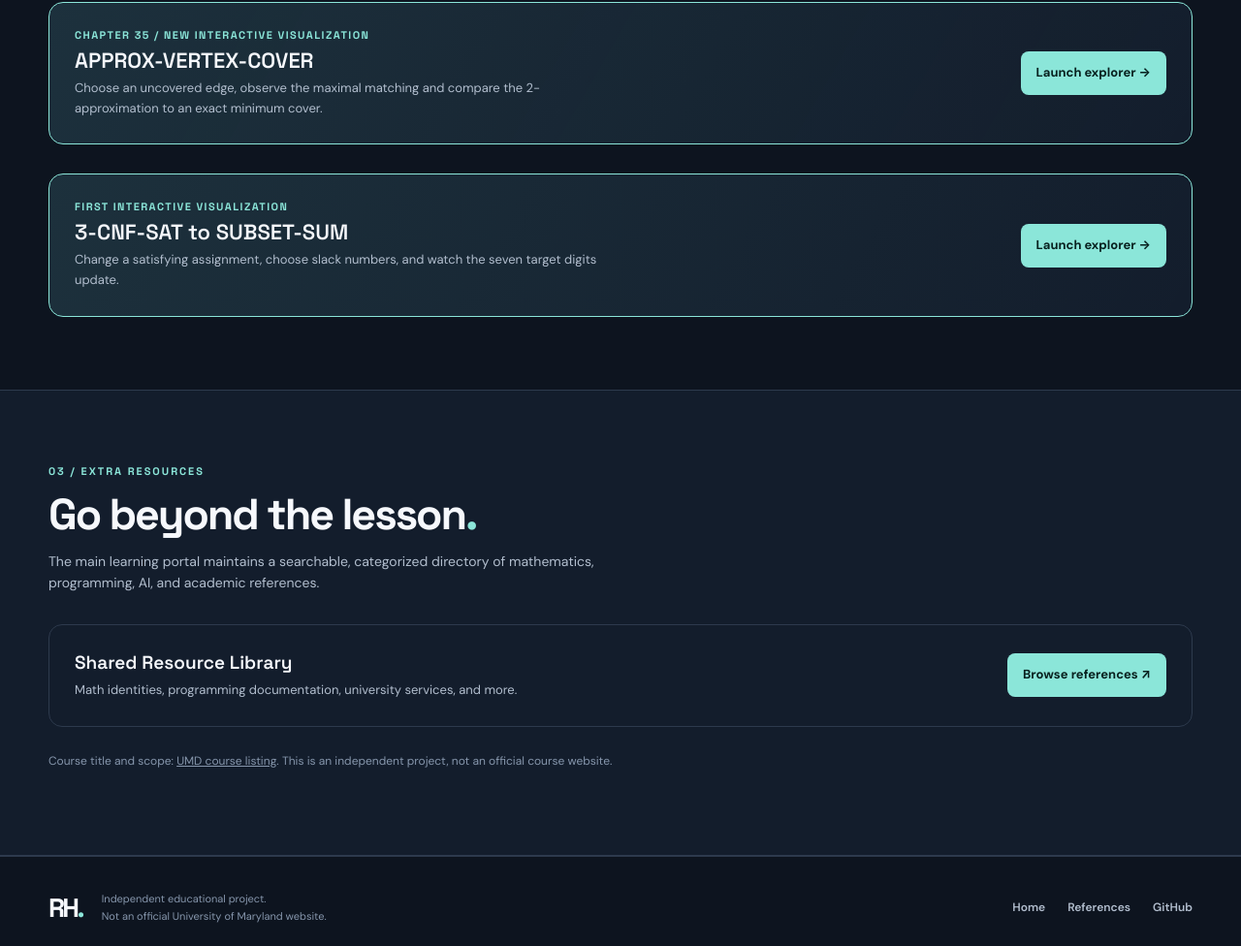
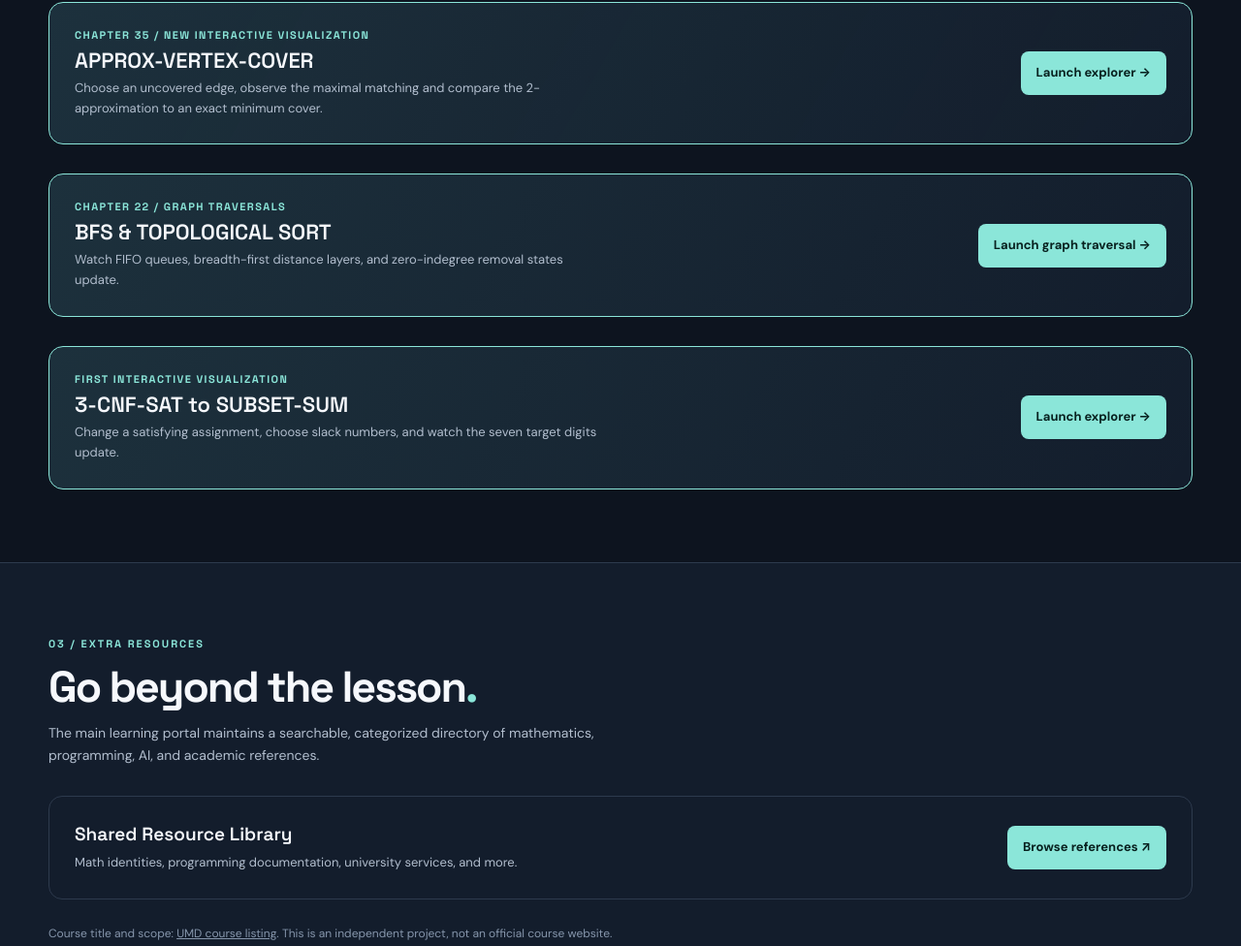
Before and after one commit to RHHanson-UMD/ENEE-641, a website: page site/index.html in a window 1280 px wide. Shown: the part 1550-2526 px from the top of the page at 97% size. Drawn offline with Linux system fonts and the light colour scheme.

Commit message:
Add Chapter 22 graph traversal explorer link

```diff
--- a/site/index.html
+++ b/site/index.html
@@ -18,6 +18,7 @@
  </div></section>
  <section class="course-section" id="topics"><div class="container"><div class="section-label">02 / SUBJECT MAP</div><h2>What we'll explore<span class="period">.</span></h2><p class="section-copy">Planned topic areas. Materials and interactive modules will be added incrementally.</p><div class="topics"><div class="topic"><span>01</span>Logic and proof methods</div><div class="topic"><span>02</span>Graph theory and algorithms</div><div class="topic"><span>03</span>Combinatorics and sets</div><div class="topic"><span>04</span>Complexity and NP-completeness</div></div>
  <div class="demo-card"><div><div class="demo-kicker">CHAPTER 35 / NEW INTERACTIVE VISUALIZATION</div><h3>APPROX-VERTEX-COVER</h3><p>Choose an uncovered edge, observe the maximal matching and compare the 2-approximation to an exact minimum cover.</p></div><a class="demo-btn" href="./visualizations/vertex-cover.html">Launch explorer &rarr;</a></div>
+ <div class="demo-card"><div><div class="demo-kicker">CHAPTER 22 / GRAPH TRAVERSALS</div><h3>BFS &amp; TOPOLOGICAL SORT</h3><p>Watch FIFO queues, breadth-first distance layers, and zero-indegree removal states update.</p></div><a class="demo-btn" href="./visualizations/graph-traversal.html">Launch graph traversal &rarr;</a></div>
  <div class="demo-card"><div><div class="demo-kicker">FIRST INTERACTIVE VISUALIZATION</div><h3>3-CNF-SAT to SUBSET-SUM</h3><p>Change a satisfying assignment, choose slack numbers, and watch the seven target digits update.</p></div><a class="demo-btn" href="./visualizations/subset-sum.html">Launch explorer &rarr;</a></div>
  </div></section>
  <section class="course-section alt"><div class="container"><div class="section-label">03 / EXTRA RESOURCES</div><h2>Go beyond the lesson<span class="period">.</span></h2><p class="section-copy">The main learning portal maintains a searchable, categorized directory of mathematics, programming, AI, and academic references.</p>
```
